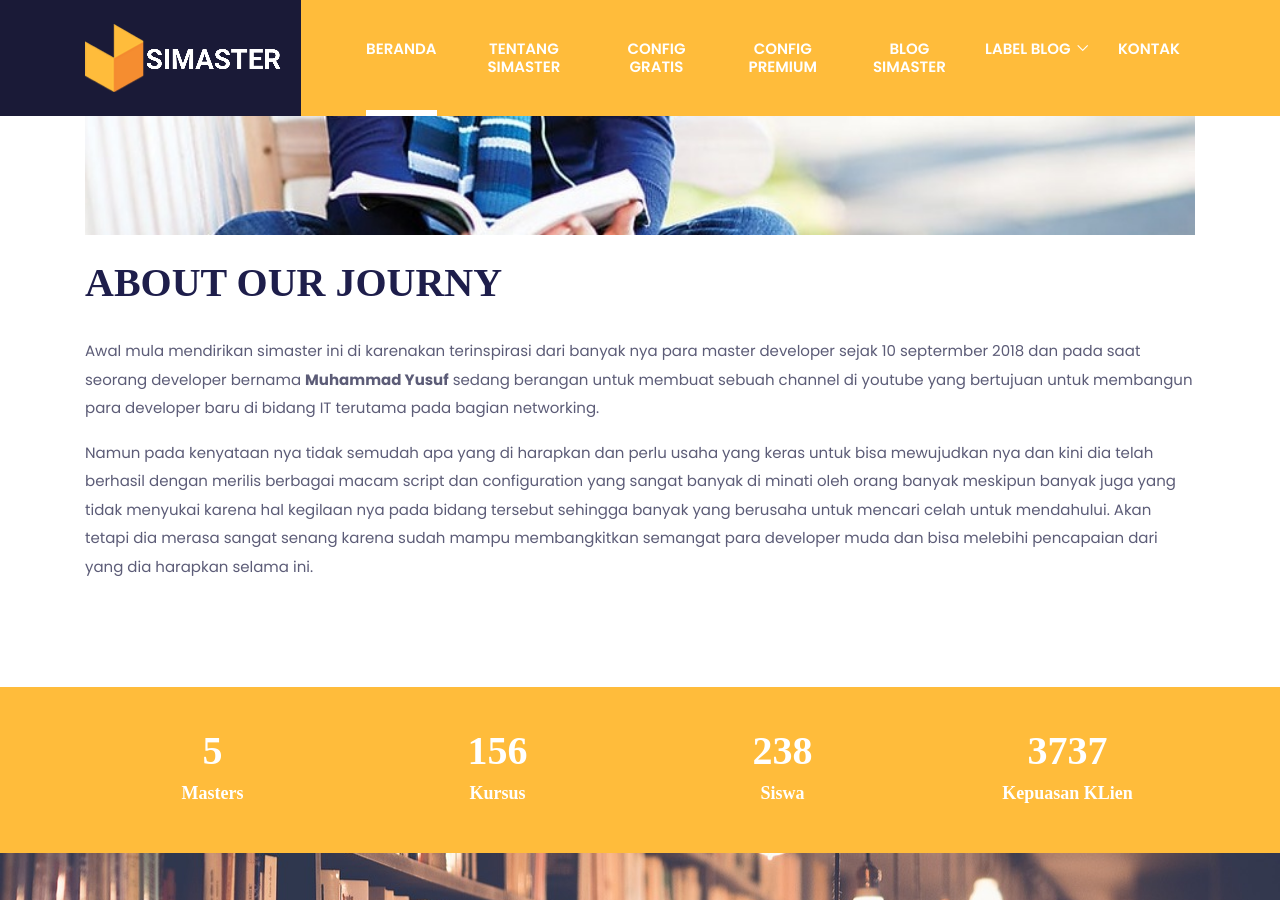
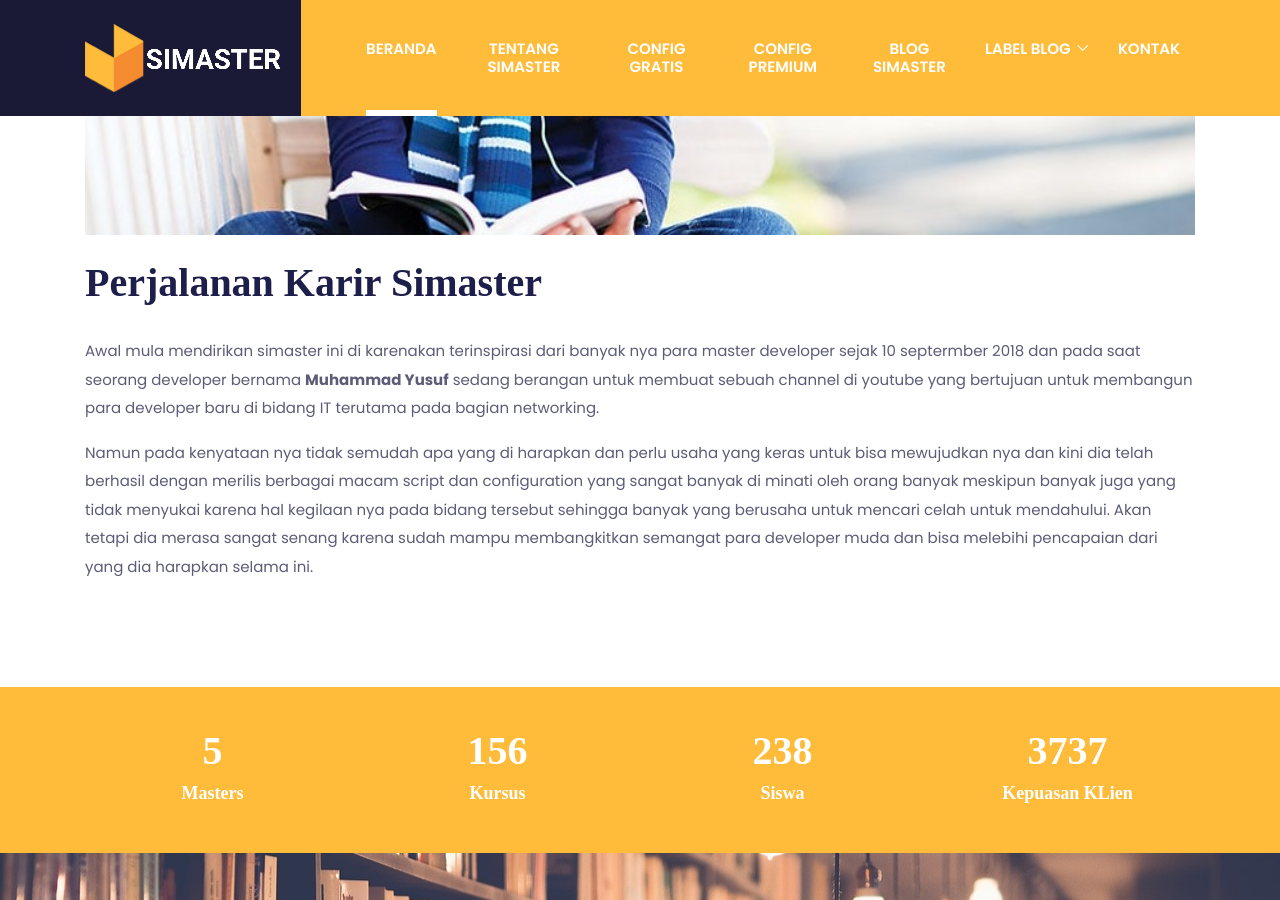
Before and after one commit to mwnsofficial/simastertutorials.github.io, a Jekyll site: the page built from about.html, in a window 1280 px wide and 900 px high, scrolled down 869 px. Built offline with Jekyll 4.4.1, drawn with Linux system fonts in a browser that asks for light colours; some web fonts are replaced.

Commit message:
Update about.html

```diff
--- a/about.html
+++ b/about.html
@@ -25,7 +25,7 @@ description: Informasi mengenai blog dari simaster
     <div class="row">
       <div class="col-12">
         <img class="img-fluid w-100 mb-4" src="images/about/about-page.jpg" alt="about image">
-        <h2 class="section-title">ABOUT OUR JOURNY</h2>
+        <h2 class="section-title">Perjalanan Karir Simaster</h2>
         <p>Awal mula mendirikan simaster ini di karenakan terinspirasi dari banyak nya para master developer sejak 10 septermber 2018 dan pada saat seorang developer bernama <b>Muhammad Yusuf</b> sedang berangan untuk membuat sebuah channel di youtube yang bertujuan untuk membangun para developer baru di bidang IT terutama pada bagian networking.</p>
         <p>Namun pada kenyataan nya tidak semudah apa yang di harapkan dan perlu usaha yang keras untuk bisa mewujudkan nya dan kini dia telah berhasil dengan merilis berbagai macam script dan configuration yang sangat banyak di minati oleh orang banyak meskipun banyak juga yang tidak menyukai karena hal kegilaan nya pada bidang tersebut sehingga banyak yang berusaha untuk mencari celah untuk mendahului. Akan tetapi dia merasa sangat senang karena sudah mampu membangkitkan semangat para developer muda dan bisa melebihi pencapaian dari yang dia harapkan selama ini.</p>
       </div>
```
